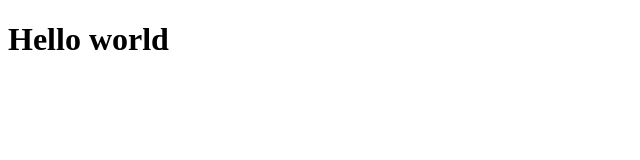
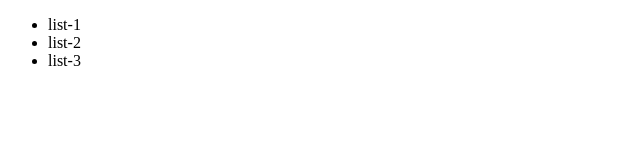
Before and after one commit to jihyun517/js-test, a website built with Parcel: page index.html in a window 1280 px wide. Shown: the whole page, without its empty margins (0-640 px from the left). Built offline with nearby package versions, Linux system fonts and the light colour scheme.

Commit message:
반복문+javascript test

```diff
--- a/index.html
+++ b/index.html
@@ -5,9 +5,9 @@
   <meta http-equiv="X-UA-Compatible" content="IE=edge">
   <meta name="viewport" content="width=device-width, initial-scale=1.0">
   <title>Document</title>
-  <script src = "./main.js"></script>
+  <script defer src = "./main.js"></script>
 </head>
 <body>
-  <h1>Hello world</h1>
+  <ul></ul>
 </body>
 </html>
--- a/main.js
+++ b/main.js
@@ -1,3 +1,11 @@
-import getType from './getType.js'
 
-console.log(getType('Hello world'));
+const ulEl = document.querySelector('ul')
+
+for(let i = 0; i < 3; i+=1){
+  const li = document.createElement('li')
+  li.textContent = `list-${i+1}`
+  li.addEventListener('click', function(){
+    console.log(li.textContent)
+  })
+  ulEl.appendChild(li)
+}
```
